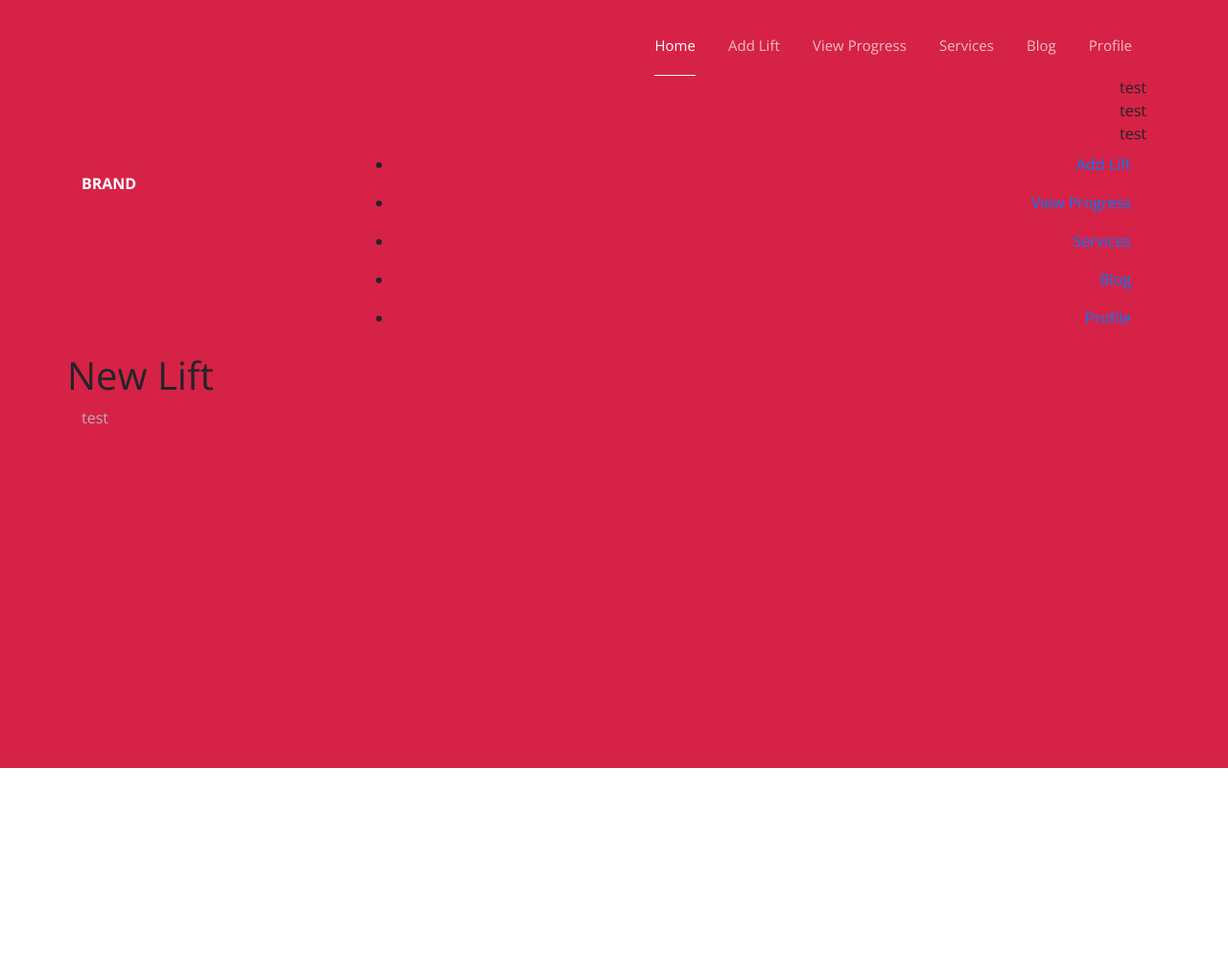
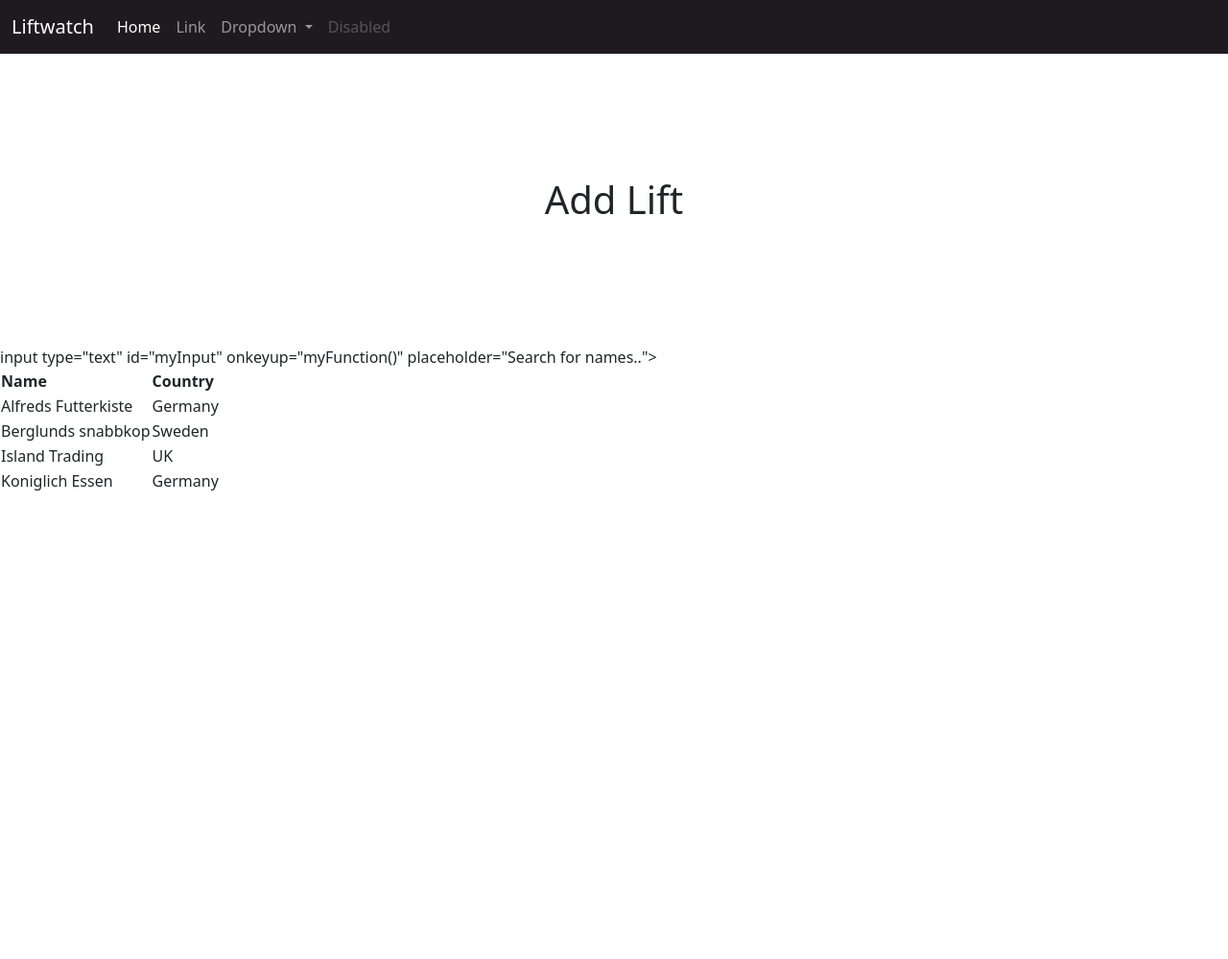
Before and after one commit to Jgilmartin/WorkoutTrackerWebApp, a Flask app: page /managelifts in a window 1280 px wide. Shown: the top 999 px of the page at 96% size. After the commit the page ends 511 px from the top, so only its background shows below. Run offline with Flask 2, Linux system fonts and the light colour scheme; some libraries are stand-ins or nearby versions.

Commit message:
Login functionality and Styling

```diff
--- a/app/server.py
+++ b/app/server.py
@@ -1,17 +1,17 @@
-from flask import Flask, render_template, redirect, url_for, session, request
+from flask import Flask, render_template, redirect, url_for, session, request, flash
 from flask_sqlalchemy import SQLAlchemy
 from flask_login import current_user, login_user, LoginManager, UserMixin, logout_user
 
 app = Flask(__name__)
 app.config["SQLALCHEMY_DATABASE_URI"] = "sqlite:///db.sqlite"
-db = SQLAlchemy(app)
+
 
 
 login_manager = LoginManager()
 login_manager.init_app(app)
 login_manager.login_view = 'login'
 app.secret_key = 'secret-key'
-
+db = SQLAlchemy(app)
 
 class Users(UserMixin,db.Model):
     id = db.Column(db.Integer, primary_key=True)
@@ -36,9 +36,9 @@ def index():
     print('landing')
     if(not current_user.is_authenticated):
         print('not_auth')
-        return redirect(url_for('manageLift'))
+        return redirect(url_for('login'))
     print('authenticated')
-    return render_template('login.html')
+    return redirect(url_for('login'))
 
 
 @app.route('/login', methods =['GET','POST'], endpoint='login')
@@ -46,7 +46,8 @@ def Login():
     print('postLogin')
     if request.method == 'GET':
         if(current_user.is_authenticated):
-            return redirect(url_for('studentView.html'))
+            print('already logged in')
+            return redirect(url_for('manageLift'))
         return render_template('login.html')
 
     if request.method == 'POST':
@@ -57,21 +58,35 @@ def Login():
 
         user = user.first()
 
-        if user is None:
+        if user is None or 'NULL':
+            flash('User not found. Try Registering?')
             return redirect(url_for('login'))
 
         if not user.checkPassword(request.form['password']):
             return redirect(url_for('login'))
 
         login_user(user)
-        print (user.userLevel)
+
         return render_template('studentView.html',userid = user.id)
+
+@app.route('/logout')
+def logout():
+    logout_user()
+    return redirect(url_for('login'))
+
 
 @app.route('/managelifts', methods = ['GET', 'POST'])
 def manageLift():
     if request.method == 'GET':
         return render_template('managelifts.html')
 
+@app.route('/admin', methods = ['GET', 'POST'])
+def adminView():
+    if request.method == 'GET':
+        if current_user.username == 1:
+            return render_template(adminView.html)
+        else:
+            return redirect(url_for('manageLift'))
 
 if __name__ == '__main__':
     app.run(host='localhost', port=5000, debug=True)
--- a/app/static/styles/css/style.css
+++ b/app/static/styles/css/style.css
@@ -386,3 +386,52 @@ a {
   header nav {
     display: none;
   }
+}
+
+#hamburger-icon {
+  margin: auto 0;
+  display: none;
+  cursor: pointer;
+}
+
+#hamburger-icon div{
+  width: 35px;
+  height: 3px;
+  background-color: white;
+  margin: 6px 0;
+  transition: 0.4s;
+}
+
+.open .bar1{
+  -webkit-transform: rotate(-45deg) translate(-6px, 6px);
+  transform: rotate(-45deg) translate(-6px, 6px);
+}
+
+.open .bar2{
+  opacity: 0;
+}
+
+.open .bar3{
+  -webkit-transform: rotate(45deg) translate(-6px, 8px);
+  transform: rotate(45deg) translate(-6px, 8px);
+}
+
+.open .mobile-menu{
+  display: flex;
+  flex-direction: column;
+  align-items: center;
+  justify-content: flex-start;
+}
+
+.mobile-menu {
+  display: block;
+  position: absolute;
+  top: 50px;
+  left: 0;
+  height: calc(100vh - 50px);
+  width: 100%;
+}
+
+.flashed {
+  color: red;
+}
--- /dev/null
+++ b/app/templates/adminView.html
@@ -0,0 +1 @@
+<p>adminView</p>
--- a/app/templates/login.html
+++ b/app/templates/login.html
@@ -14,7 +14,7 @@ https://i.ibb.co/80Pp20C/Cave-Logo-->
   <script src="https://cdn.jsdelivr.net/npm/bootstrap@5.1.3/dist/js/bootstrap.min.js"
     integrity="sha384-QJHtvGhmr9XOIpI6YVutG+2QOK9T+ZnN4kzFN1RtK3zEFEIsxhlmWl5/YESvpZ13"
     crossorigin="anonymous"></script>
-  <title>Login - The Den</title>
+  <title>Login - Liftwatch</title>
   <link rel="icon" href="https://i.ibb.co/80Pp20C/Cave-Logo.png" type="image/png">
 </head>
 
@@ -33,7 +33,7 @@ https://i.ibb.co/80Pp20C/Cave-Logo-->
             <label class="form-label" for="form1Example13">Username</label>
           </div>
 
-          <body>
+          <body class="">
             {% for mesg in get_flashed_messages() %}
             <h1>{{ mesg }}</h1>
             {% endfor %}
--- a/app/templates/managelifts.html
+++ b/app/templates/managelifts.html
@@ -3,93 +3,75 @@
   <head>
     <!-- Required meta tags -->
     <meta charset="utf-8">
-    <meta name="viewport" content="width=device-width, initial-scale=1, shrink-to-fit=no">
+    <meta name="viewport" content="width=device-width, initial-scale=1">
 
-    <link href="https://fonts.googleapis.com/css?family=Open+Sans:300,400,700" rel="stylesheet">
-
-    <link rel="stylesheet" href="">
-
-    <link rel="stylesheet" type = "text/css" href="{{ url_for('static', filename='styles/css/owl.carousel.min.css') }}">
     <!-- Bootstrap CSS -->
-    <link rel="stylesheet" href="{{ url_for('static', filename='styles/css/bootstrap.min.css') }}">
-
-    <!-- Style -->
-    <link rel="stylesheet" href="{{ url_for('static', filename='styles/css/style.css') }}">
-
-    <title>Manage Lifts</title>
+    <link href="https://cdn.jsdelivr.net/npm/bootstrap@5.1.3/dist/css/bootstrap.min.css" rel="stylesheet" integrity="sha384-1BmE4kWBq78iYhFldvKuhfTAU6auU8tT94WrHftjDbrCEXSU1oBoqyl2QvZ6jIW3" crossorigin="anonymous">
+    <link href="customstyle.css" rel="stylesheet">
+    <title>Liftwatch - Manage Lift</title>
+    <nav class="navbar navbar-expand-lg navbar-dark" style="background-color: #1e1a1d;">
+      <div class="container-fluid">
+        <a class="navbar-brand" href="#">Liftwatch</a>
+        <button class="navbar-toggler" type="button" data-bs-toggle="collapse" data-bs-target="#navbarSupportedContent" aria-controls="navbarSupportedContent" aria-expanded="false" aria-label="Toggle navigation">
+          <span class="navbar-toggler-icon"></span>
+        </button>
+        <div class="collapse navbar-collapse" id="navbarSupportedContent">
+          <ul class="navbar-nav me-auto mb-2 mb-lg-0">
+            <li class="nav-item">
+              <a class="nav-link active" aria-current="page" href="#">Home</a>
+            </li>
+            <li class="nav-item">
+              <a class="nav-link" href="#">Link</a>
+            </li>
+            <li class="nav-item dropdown">
+              <a class="nav-link dropdown-toggle" href="#" id="navbarDropdown" role="button" data-bs-toggle="dropdown" aria-expanded="false">
+                Dropdown
+              </a>
+              <ul class="dropdown-menu" aria-labelledby="navbarDropdown">
+                <li><a class="dropdown-item" href="#">Action</a></li>
+                <li><a class="dropdown-item" href="#">Another action</a></li>
+                <li><hr class="dropdown-divider"></li>
+                <li><a class="dropdown-item" href="#">Something else here</a></li>
+              </ul>
+            </li>
+            <li class="nav-item">
+              <a class="nav-link disabled" href="#" tabindex="-1" aria-disabled="true">Disabled</a>
+            </li>
+          </ul>
+        </div>
+      </div>
+    </nav>
   </head>
   <body>
+    <h1 class="" style="text-align: center; margin: 10% 0;">Add Lift</h1>
+    input type="text" id="myInput" onkeyup="myFunction()" placeholder="Search for names..">
+
+<table id="myTable">
+  <tr class="header">
+    <th style="width:60%;">Name</th>
+    <th style="width:40%;">Country</th>
+  </tr>
+  <tr>
+    <td>Alfreds Futterkiste</td>
+    <td>Germany</td>
+  </tr>
+  <tr>
+    <td>Berglunds snabbkop</td>
+    <td>Sweden</td>
+  </tr>
+  <tr>
+    <td>Island Trading</td>
+    <td>UK</td>
+  </tr>
+  <tr>
+    <td>Koniglich Essen</td>
+    <td>Germany</td>
+  </tr>
+</table>
 
 
-    <div class="site-mobile-menu site-navbar-target">
-        <div class="site-mobile-menu-header">
-          <div class="site-mobile-menu-close mt-3">
-            <span class="icon-close2 js-menu-toggle"></span>
-          </div>
-        </div>
-        <div class="site-mobile-menu-body"></div>
-      </div>
-
-
-
-      <header class="site-navbar site-navbar-target" role="banner">
-
-        <div class="container">
-          <div class="row align-items-center position-relative">
-
-            <div class="col-3">
-              <div class="site-logo">
-                <a href="index.html" class="font-weight-bold">Brand</a>
-              </div>
-            </div>
-
-            <div class="col-9  text-right">
-
-
-              <span class="d-inline-block d-lg-none"><a href="#" class="text-primary site-menu-toggle js-menu-toggle py-5"><span class="icon-menu h3 text-white"></span></a></span>
-
-
-              <nav class="site-navigation text-right ml-auto d-none d-lg-block" role="navigation">
-                <ul class="site-menu main-menu js-clone-nav ml-auto ">
-                  <li class="active"><a href="#" class="nav-link">Home</a></li>
-                  <li><a href="#" class="nav-link">Add Lift</a></li>
-                  <li><a href="#" class="nav-link">View Progress</a></li>
-                  <li><a href="#" class="nav-link">Services</a></li>
-                  <li><a href="#" class="nav-link">Blog</a></li>
-                  <li><a href="#" class="nav-link">Profile</a></li>
-                </ul>
-              </nav>
-              <div id="hamburger icon">
-                <div class="bar1">test</div>
-                <div class="bar2">test</div>
-                <div class="bar3">test</div>
-                <ul class="mobile-menu">
-                  <li><a href="#" class="nav-link">Add Lift</a></li>
-                  <li><a href="#" class="nav-link">View Progress</a></li>
-                  <li><a href="#" class="nav-link">Services</a></li>
-                  <li><a href="#" class="nav-link">Blog</a></li>
-                  <li><a href="#" class="nav-link">Profile</a></li>
-                </ul>
-
-              </div>
-            </div>
-
-            <h1>New Lift</h1>
-          </div>
-          <p class = "">test</p>
-        </div>
-
-      </header>
-
-    <div class="hero"></div>
-
-
-
-
-    <script src="../js/jquery-3.3.1.min.js"></script>
-    <script src="../js/popper.min.js"></script>
-    <script src="../js/bootstrap.min.js"></script>
-    <script src="../js/jquery.sticky.js"></script>
-    <script src="../js/main.js"></script>
+    <script src="https://cdn.jsdelivr.net/npm/bootstrap@5.1.3/dist/js/bootstrap.bundle.min.js" integrity="sha384-ka7Sk0Gln4gmtz2MlQnikT1wXgYsOg+OMhuP+IlRH9sENBO0LRn5q+8nbTov4+1p" crossorigin="anonymous"></script>
+    <script src="https://cdn.jsdelivr.net/npm/@popperjs/core@2.10.2/dist/umd/popper.min.js" integrity="sha384-7+zCNj/IqJ95wo16oMtfsKbZ9ccEh31eOz1HGyDuCQ6wgnyJNSYdrPa03rtR1zdB" crossorigin="anonymous"></script>
+    <script src="https://cdn.jsdelivr.net/npm/bootstrap@5.1.3/dist/js/bootstrap.min.js" integrity="sha384-QJHtvGhmr9XOIpI6YVutG+2QOK9T+ZnN4kzFN1RtK3zEFEIsxhlmWl5/YESvpZ13" crossorigin="anonymous"></script>
   </body>
 </html>
```
Also changed, not shown: dbSCHEMA.sql (added, +31 -0 lines), app/db.sqlite (added), db.sqlite (deleted).
